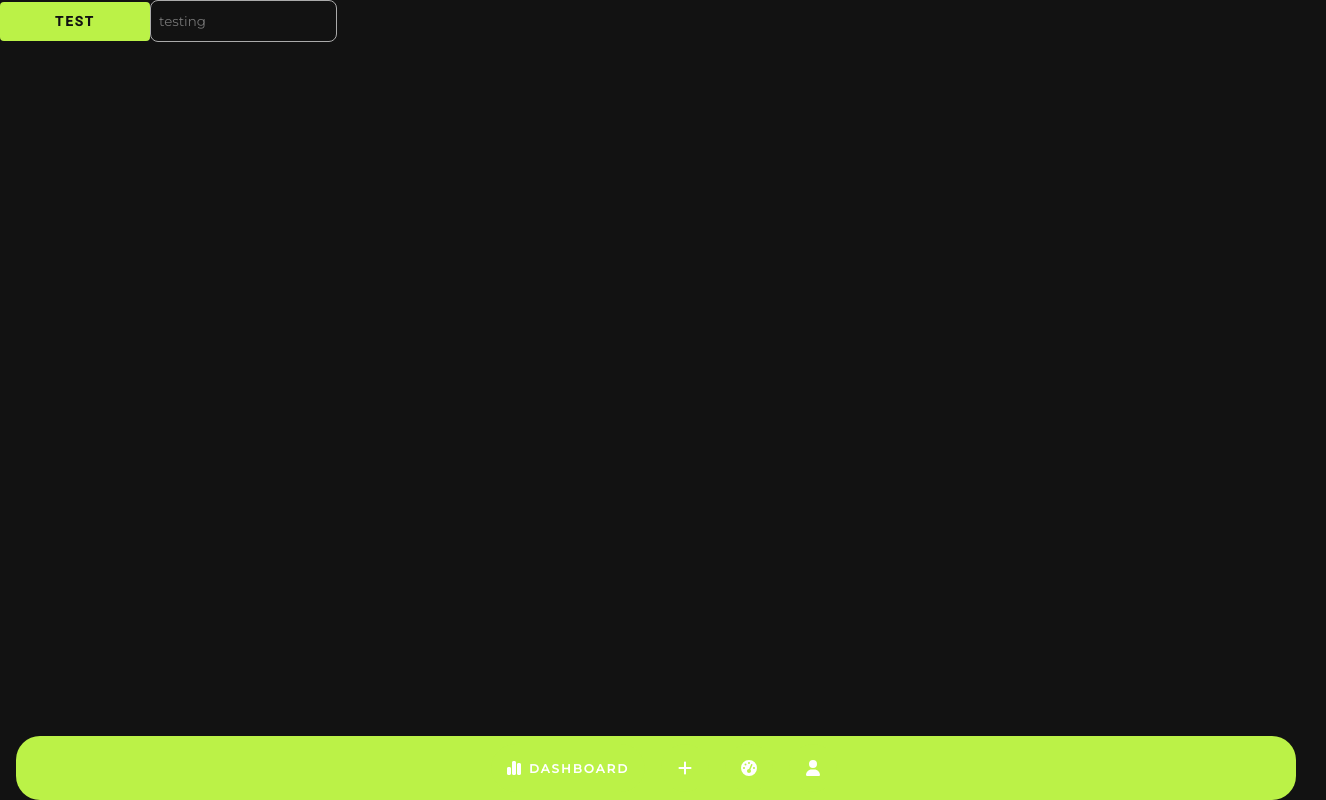
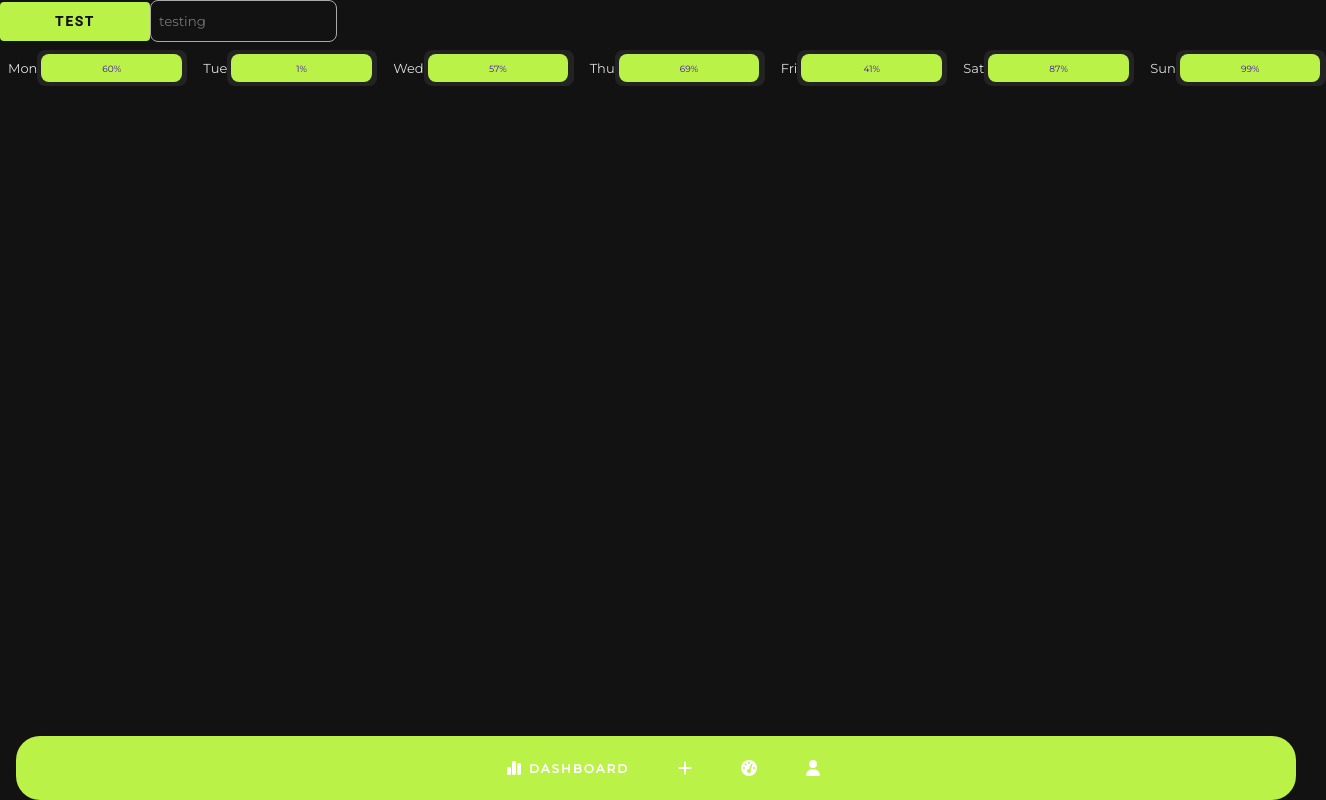
Before and after one commit to jalaj711/gastos-frontend, a Next.js app: page / in a window 1280 px wide. Shown: the whole page, 1326 px wide, since content can reach past the window. Built offline with nearby package versions, Linux system fonts and the light colour scheme.

Commit message:
create progress bar
Signed-off-by: Jalaj Kumar <96870071+jalaj711@users.noreply.github.com>

```diff
--- /dev/null
+++ b/components/ProgressBar.tsx
@@ -0,0 +1,67 @@
+import colors from "../utils/colors";
+
+function ProgressBar(props: {
+  value: number;
+  sub: string;
+  horizontal?: boolean;
+  showValue?: boolean;
+}) {
+  return (
+    <>
+      <div className="progressContainer">
+        <span className="progressSubtitle">{props.sub}</span>
+        <div className="progressBar">
+          <div className="progressElement">
+            {props.showValue && <span className="progressValue">{props.value}%</span>}
+          </div>
+        </div>
+      </div>
+      <style jsx>
+        {`
+          .progressContainer {
+            display: flex;
+            flex-direction: ${props.horizontal ? "row" : "column-reverse"};
+            align-content: center;
+            width: fit-content;
+            margin: 8px;
+            ${props.horizontal ? "align-items: center;" : ""}
+          }
+          .progressSubtitle {
+            font-size: small;
+            color: #ddd;
+            text-align: center;
+          }
+          .progressBar {
+            ${props.horizontal ? "height" : "width"}: 36px;
+            ${props.horizontal ? "width" : "height"}: 150px;
+            border-radius: 8px;
+            background: rgba(255, 255, 255, 0.07);
+            padding: 4px;
+            ${props.horizontal
+              ? ""
+              : `display: flex;
+                align-content: end;
+                flex-direction: column-reverse;`}
+          }
+          .progressElement {
+            ${props.horizontal ? "width" : "height"}: ${props.value}%;
+            ${props.horizontal ? "height" : "width"}: 28px;
+            background: ${colors.primary};
+            border-radius: 8px;
+            display: flex;
+            justify-content: center;
+            align-items: center;
+          }
+
+          .progressValue {
+            font-size: xx-small;
+            mix-blend-mode: difference;
+            color: white;
+          }
+        `}
+      </style>
+    </>
+  );
+}
+
+export default ProgressBar;
--- a/pages/_document.tsx
+++ b/pages/_document.tsx
@@ -10,6 +10,8 @@ export default function Document() {
           href="https://fonts.googleapis.com/css2?family=Montserrat:wght@300;400;500&family=Roboto:wght@300;400;500&display=swap"
           rel="stylesheet"
         />
+
+        <meta name="viewport" content="width=device-width, initial-scale=1.0" />
       </Head>
       <body>
         <Main />
--- a/pages/index.tsx
+++ b/pages/index.tsx
@@ -4,6 +4,7 @@ import Image from 'next/image'
 import Button from '../components/Button'
 import Input from '../components/Input'
 import Navbar from '../components/Navbar'
+import ProgressBar from '../components/ProgressBar'
 // import { FontAwesomeIcon } from '@fortawesome/react-fontawesome'
 // import { faCoffee } from '@fortawesome/free-solid-svg-icons'
 
@@ -21,6 +22,15 @@ const Home: NextPage = () => {
       <main>
         <Button>test</Button>
         <Input type='text' placeholder="testing" />
+        <div style={{display: 'flex'}}>
+        <ProgressBar value={60} sub="Mon" showValue/>
+        <ProgressBar value={1} sub="Tue" showValue/>
+        <ProgressBar value={57} sub="Wed" showValue/>
+        <ProgressBar value={69} sub="Thu" showValue/>
+        <ProgressBar value={41} sub="Fri" horizontal showValue/>
+        <ProgressBar value={87} sub="Sat" horizontal showValue/>
+        <ProgressBar value={99} sub="Sun" horizontal showValue/>
+        </div>
         <Navbar />
       </main>
     </div>
```
